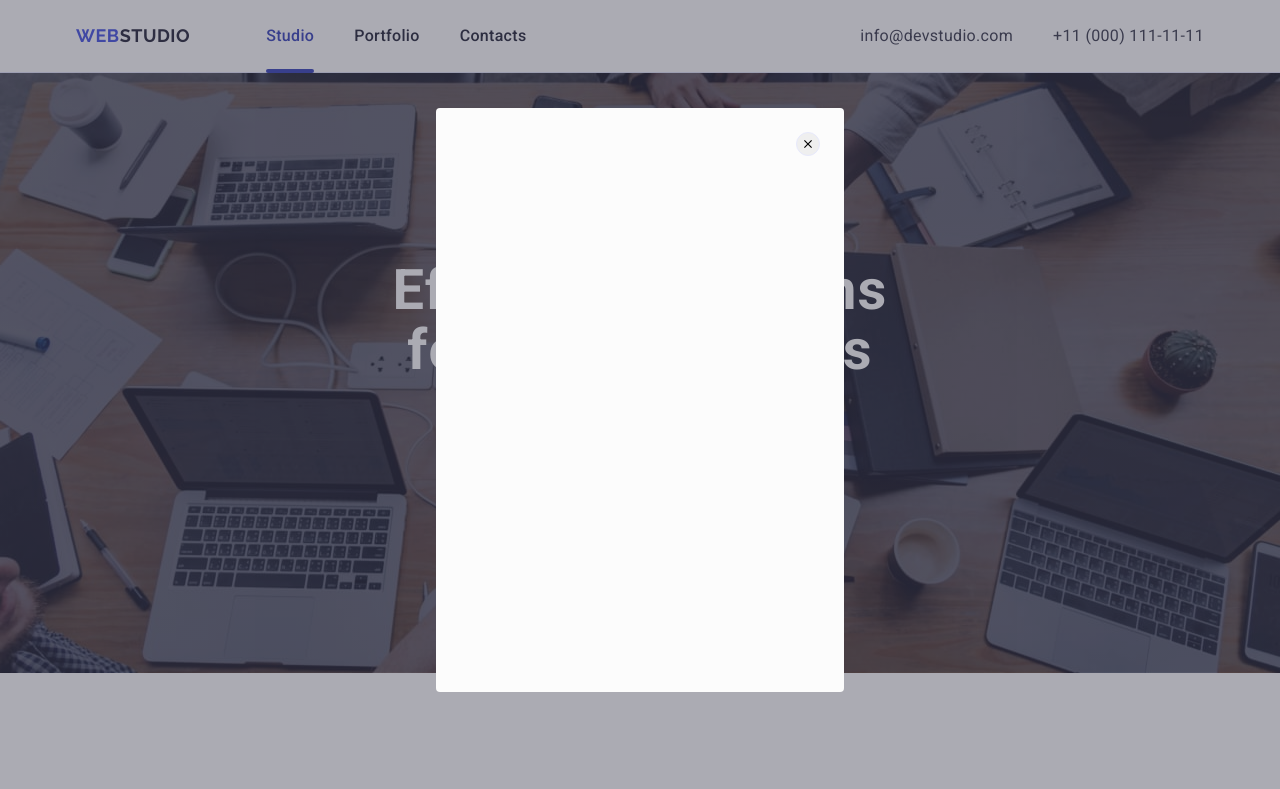
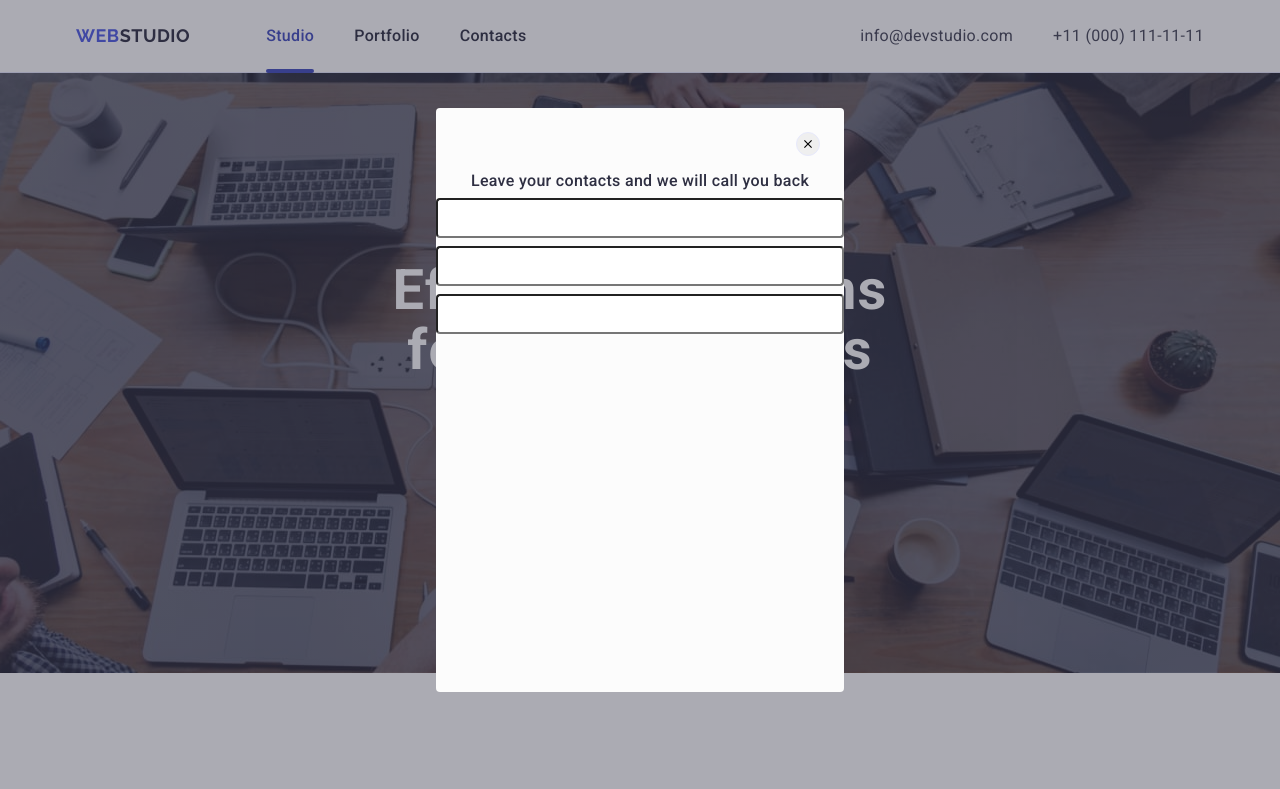
Before and after one commit to illusion4044/WebStudio-05, a plain HTML site: page index.html in a window 1280 px wide. Shown: the top 789 px of the page. Drawn offline with nearby package versions, Linux system fonts and the light colour scheme.

Commit message:
modal update

```diff
--- a/css/styles.css
+++ b/css/styles.css
@@ -661,6 +661,25 @@ margin-bottom: 16px;
     transition: fill 250ms cubic-bezier(0.4, 0, 0.2, 1);
 }
 
+.modal-title{
+text-align: center;
+min-width: 360px;
+margin-top: 72px;
+margin-bottom: 16px;
+color: #2E2F42;
+font-weight: 500;
+font-size: 16px;
+line-height: 1.5px;
+letter-spacing: 0.02em;
+}
+
+.modal-input{
+    width: 100%;
+height: 40px;
+border-radius: 4px;
+margin-bottom: 8px;
+}
+
 .modal-close-btn:hover > .modal-close-icon,
 .modal-close-btn:focus > .modal-close-icon{
     fill: #FFFFFF;
--- a/index.html
+++ b/index.html
@@ -439,6 +439,14 @@
           <use href="./images/icons.svg#icon-close-btn"></use>
         </svg>
       </button>
+      <p class="modal-title section-title">
+        Leave your contacts and we will call you back
+      </p>
+      <form class="modal-form">
+        <input type="text" class="modal-input" >
+        <input type="text" class="modal-input" >
+        <input type="text" class="modal-input" >
+      </form>
     </div>
   </div>
   </body>
```
